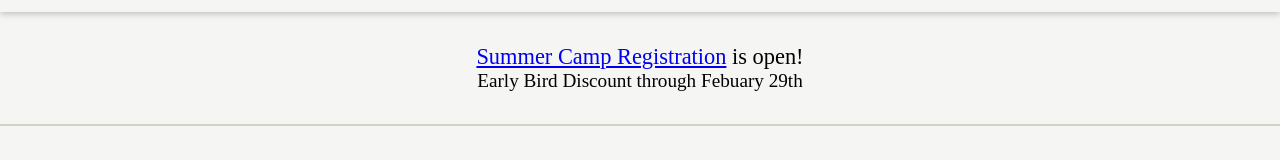
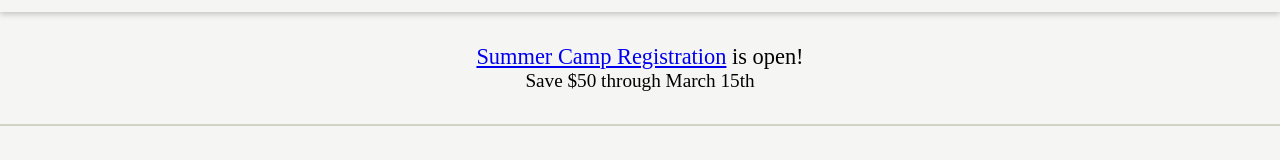
Before and after one commit to RenegadeGirls/Site, a plain HTML site: page home/index.html in a window 1280 px wide. Shown: the part 139-299 px from the top of the page. Drawn offline with Linux system fonts and the light colour scheme; a web font is replaced by a local one.

Commit message:
New banner

```diff
--- a/home/index.html
+++ b/home/index.html
@@ -41,7 +41,7 @@
     <div id="top-content">
         <div class="banner">
             <h1 id="temp_open"><a href="../programs">Summer Camp Registration</a> is open!</h1>
-            <h3 id="temp_discount">Early Bird Discount through Febuary 29th</h3>
+            <h3 id="temp_discount">Save $50 through March 15th</h3>
         </div>
 
         <div id="main">
```
Also changed, not shown: programs/index.html (+1 -1 lines).
